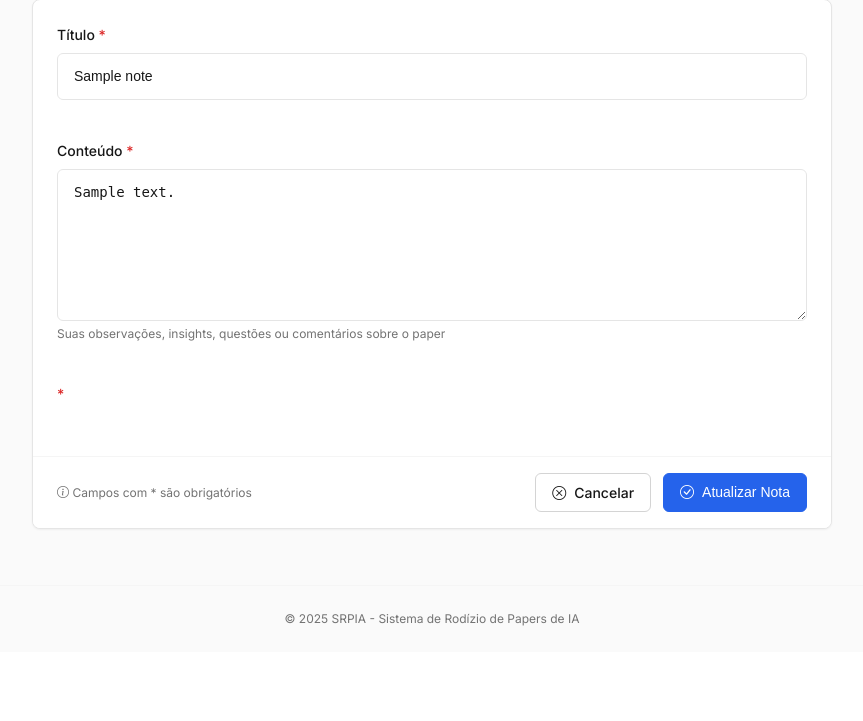
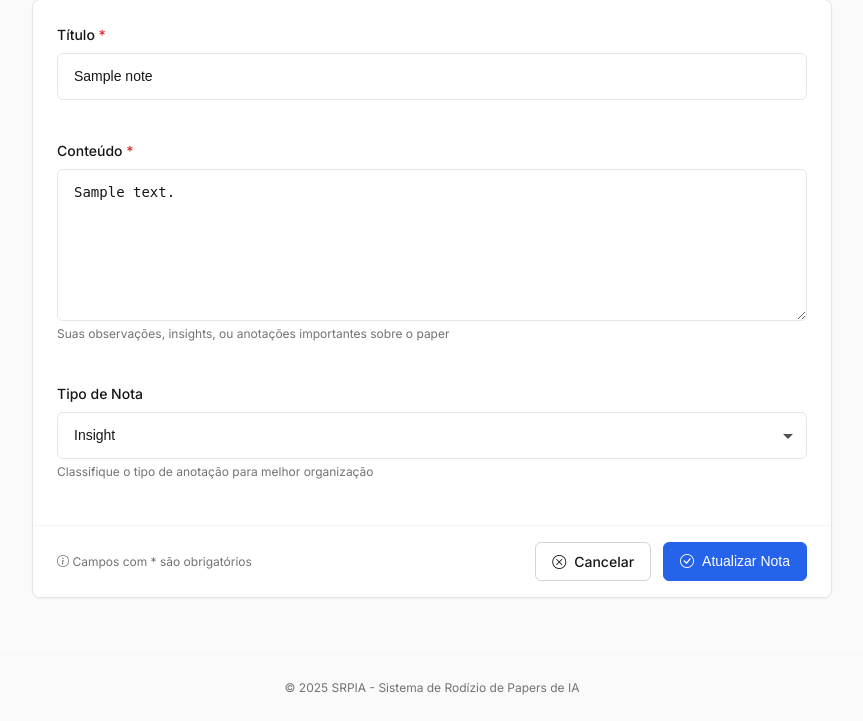
Before and after one commit to SpackiGabriel/SRPIA, a Django app: page /notas/1/editar/ in a window 1280 px wide. Shown: the part 295-1016 px from the top of the page, without its empty margins (208-1071 px from the left). Before the commit the page ends 921 px from the top, so only its background shows below. Run offline with Django 4.2, Linux system fonts and the light colour scheme; a user stored in the database is signed in; tables that the repository leaves empty hold one stand-in row (values such as "Sample post").

Commit message:
:sparkles: add Portuguese labels, placeholders, and success messages to note forms and views

```diff
--- a/server/core/forms/note.py
+++ b/server/core/forms/note.py
@@ -10,8 +10,20 @@ class NoteForm(forms.ModelForm):
     class Meta:
         model = Note
         fields = ['title', 'content', 'note_type']
+        labels = {
+            'title': 'Título',
+            'content': 'Conteúdo',
+            'note_type': 'Tipo de Nota',
+        }
         widgets = {
-            'title': forms.TextInput(attrs={'class': 'form-control'}),
-            'content': forms.Textarea(attrs={'class': 'form-control', 'rows': 6}),
+            'title': forms.TextInput(attrs={
+                'class': 'form-control',
+                'placeholder': 'Ex: Principais contribuições, Pontos de melhoria...'
+            }),
+            'content': forms.Textarea(attrs={
+                'class': 'form-control',
+                'rows': 6,
+                'placeholder': 'Descreva suas observações, insights, dúvidas ou comentários...'
+            }),
             'note_type': forms.Select(attrs={'class': 'form-control'}),
         }
--- a/server/core/templates/notes/form.html
+++ b/server/core/templates/notes/form.html
@@ -13,7 +13,7 @@
             </h1>
             <p class="page-subtitle">Adicione notas e observações sobre seus papers</p>
         </div>
-        <a href="{{ request.META.HTTP_REFERER|default:'/' }}" class="btn btn-ghost">
+        <a href="{% url 'paper_detail' paper.pk %}" class="btn btn-ghost">
             <i class="bi bi-arrow-left"></i>
             Voltar
         </a>
@@ -50,19 +50,19 @@
                         {% if form.content.errors %}
                         <span class="form-error">{{ form.content.errors.0 }}</span>
                         {% endif %}
-                        <span class="form-help">Suas observações, insights, questões ou comentários sobre o paper</span>
+                        <span class="form-help">Suas observações, insights, ou anotações importantes sobre o paper</span>
                     </div>
 
-                    <!-- Paper -->
+                    <!-- Note Type -->
                     <div class="form-group">
-                        <label class="form-label" for="id_paper">
-                            {{ form.paper.label }}
-                            <span style="color: var(--color-danger-600);">*</span>
+                        <label class="form-label" for="id_note_type">
+                            {{ form.note_type.label }}
                         </label>
-                        {{ form.paper }}
-                        {% if form.paper.errors %}
-                        <span class="form-error">{{ form.paper.errors.0 }}</span>
+                        {{ form.note_type }}
+                        {% if form.note_type.errors %}
+                        <span class="form-error">{{ form.note_type.errors.0 }}</span>
                         {% endif %}
+                        <span class="form-help">Classifique o tipo de anotação para melhor organização</span>
                     </div>
                 </div>
 
@@ -72,7 +72,7 @@
                         <i class="bi bi-info-circle"></i> Campos com * são obrigatórios
                     </span>
                     <div style="display: flex; gap: var(--space-3);">
-                        <a href="{{ request.META.HTTP_REFERER|default:'/' }}" class="btn btn-secondary">
+                        <a href="{% url 'paper_detail' paper.pk %}" class="btn btn-secondary">
                             <i class="bi bi-x-circle"></i>
                             Cancelar
                         </a>
--- a/server/core/views/notes.py
+++ b/server/core/views/notes.py
@@ -29,9 +29,15 @@ class NoteCreateView(LoginRequiredMixin, CreateView):
     form_class = NoteForm
     template_name = 'notes/form.html'
 
+    def get_context_data(self, **kwargs):
+        context = super().get_context_data(**kwargs)
+        context['paper'] = get_object_or_404(Paper, pk=self.kwargs['paper_pk'], owner=self.request.user)
+        return context
+
     def form_valid(self, form):
-        paper = get_object_or_404(Paper, pk=self.kwargs['paper_pk'])
+        paper = get_object_or_404(Paper, pk=self.kwargs['paper_pk'], owner=self.request.user)
         form.instance.paper = paper
+        messages.success(self.request, 'Nota criada com sucesso!')
         return super().form_valid(form)
 
     def get_success_url(self):
@@ -42,6 +48,18 @@ class NoteUpdateView(LoginRequiredMixin, UpdateView):
     form_class = NoteForm
     template_name = 'notes/form.html'
 
+    def get_queryset(self):
+        return Note.objects.filter(paper__owner=self.request.user)
+
+    def get_context_data(self, **kwargs):
+        context = super().get_context_data(**kwargs)
+        context['paper'] = self.object.paper
+        return context
+
+    def form_valid(self, form):
+        messages.success(self.request, 'Nota atualizada com sucesso!')
+        return super().form_valid(form)
+
     def get_success_url(self):
         return reverse_lazy('paper_detail', kwargs={'pk': self.object.paper.pk})
 
@@ -49,5 +67,17 @@ class NoteDeleteView(LoginRequiredMixin, DeleteView):
     model = Note
     template_name = 'notes/confirm_delete.html'
 
+    def get_queryset(self):
+        return Note.objects.filter(paper__owner=self.request.user)
+
+    def get_context_data(self, **kwargs):
+        context = super().get_context_data(**kwargs)
+        context['paper'] = self.object.paper
+        return context
+
+    def form_valid(self, form):
+        messages.success(self.request, 'Nota excluída com sucesso!')
+        return super().form_valid(form)
+
     def get_success_url(self):
         return reverse_lazy('paper_detail', kwargs={'pk': self.object.paper.pk})
```
